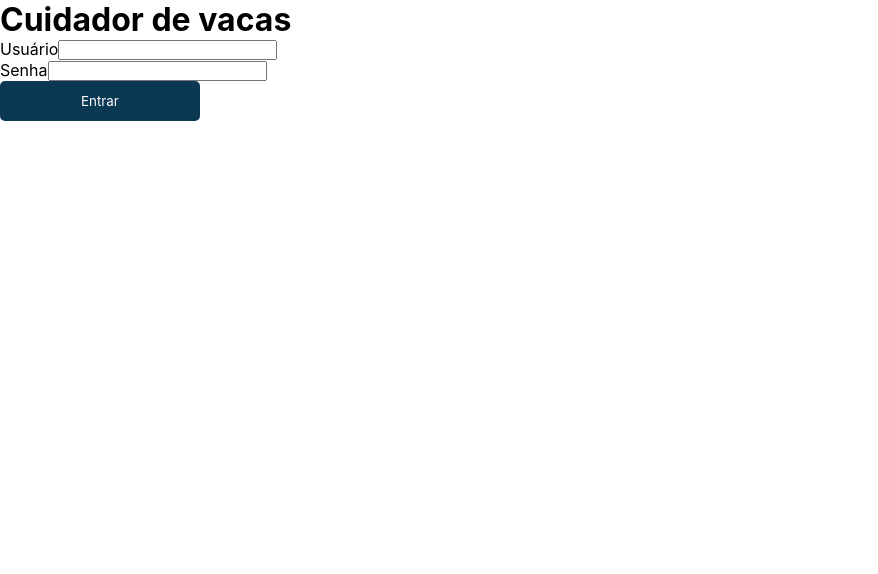
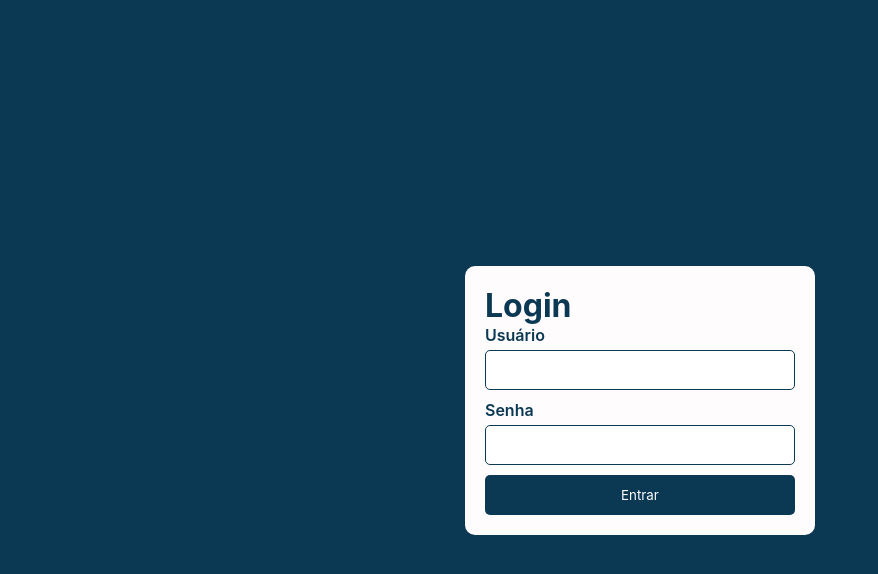
Before and after one commit to pedrohhcunha/projetoDasVaca, a Next.js app: page /login in a window 1280 px wide. Shown: the top 574 px of the page, without its empty margins (0-878 px from the left). Built offline with nearby package versions, Linux system fonts and the light colour scheme.

Commit message:
Tela de login

```diff
--- a/components/Input.jsx
+++ b/components/Input.jsx
@@ -3,8 +3,8 @@ import styles from '../styles/Input.module.scss'
 export default function Input(props) {
     return(
         <div className={styles.areaInput}>
-            <label>{props.label}</label>
-            <input onChange={props.handle} name={props.name} type={props.type} />
+            <label className={styles.label}>{props.label}</label>
+            <input className={styles.input} onChange={props.handle} name={props.name} type={props.type} />
         </div>
     )
 }
--- a/pages/index.js
+++ b/pages/index.jsx
@@ -3,7 +3,7 @@ import styles from '../styles/Index.module.scss'
 export default function Index() {
   return (
     <>
-    HELLO, worldhihgjkhd
+
     </>
   )
 }
--- a/pages/login.jsx
+++ b/pages/login.jsx
@@ -1,6 +1,5 @@
 import styles from '../styles/login.module.scss'
 import Input from  '../components/Input.jsx'
-import Button from '../components/Button'
 import { useState } from 'react';
 import axios from 'axios'
 
@@ -20,25 +19,21 @@ export default function login(props) {
 
   function sendDataToBackend(event) {
     event.preventDefault()
-    console.log(loginData)
     axios.post('/api/login', loginData).then((response) => {
-      console.log(response.data.success)
+      if(response.data.success){
+        window.location.href = "/"
+      }
     })
   }
 
   return(
-    <main>
-      <div className={styles.content}>
-        <div className={styles.areaLeft}>
-          <form onSubmit={sendDataToBackend}>
-            <h1>Cuidador de vacas</h1>
-            <Input handle={event => handleInput(event)} name="user" label="Usuário" type="text"/>
-            <Input handle={event => handleInput(event)} name="password" label="Senha" type="password"/>
-            <Button size="small" color="blue" clickFunction={() => console.log("teste")}>Entrar</Button>
-          </form>
-        </div>
-        <div className={styles.areaRight}></div>
-      </div>
+    <main className={styles.main}>
+      <form className={styles.content} onSubmit={sendDataToBackend}>
+        <h1 className={styles.titulo}>Login</h1>
+        <Input handle={event => handleInput(event)} name="user" label="Usuário" type="text"/>
+        <Input handle={event => handleInput(event)} name="password" label="Senha" type="password"/>
+        <button type="submit" className={styles.button}>Entrar</button>
+      </form>
     </main>
   )
 }
--- a/styles/Input.module.scss
+++ b/styles/Input.module.scss
@@ -0,0 +1,27 @@
+.areaInput{
+    display: block;
+    width: 100%;
+    margin-bottom: 10px;
+
+    .label{
+        width: 100%;
+        text-align: left;
+        font-weight: 600;
+        color: var(--blue);
+    }
+
+    .input{
+        width: 100%;
+        height: 40px;
+        margin-top: 5px;
+        border-radius: 5px;
+        border: 1px solid var(--blue);
+        -webkit-border-radius: 5px;
+        -moz-border-radius: 5px;
+        -ms-border-radius: 5px;
+        -o-border-radius: 5px;
+        padding: 0 10px;
+        color: var(--blue);
+        outline: none;
+    }
+}
--- a/styles/login.module.scss
+++ b/styles/login.module.scss
@@ -0,0 +1,40 @@
+.main{
+    width: 100%;
+    height: 100vh;
+
+    display: flex;
+    align-items: center;
+    justify-content: center;
+
+    background-color: var(--blue);
+
+    .content{
+        padding: 20px;
+        background-color: var(--white);
+        border-radius: 10px;
+        -webkit-border-radius: 10px;
+        -moz-border-radius: 10px;
+        -ms-border-radius: 10px;
+        -o-border-radius: 10px;
+        width: 350px;
+        display: block;
+        text-align: left;
+
+        .titulo{
+            color: var(--blue);
+        }
+
+        .button{
+            width: 100%;
+            height: 40px;
+            border-radius: 5px;
+            -webkit-border-radius: 5px;
+            -moz-border-radius: 5px;
+            -ms-border-radius: 5px;
+            -o-border-radius: 5px;
+            background-color: var(--blue);
+            color: var(--white);
+            border: none;
+        }
+    }
+}
```
